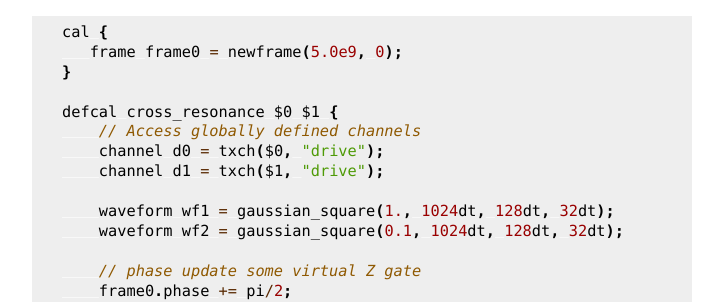
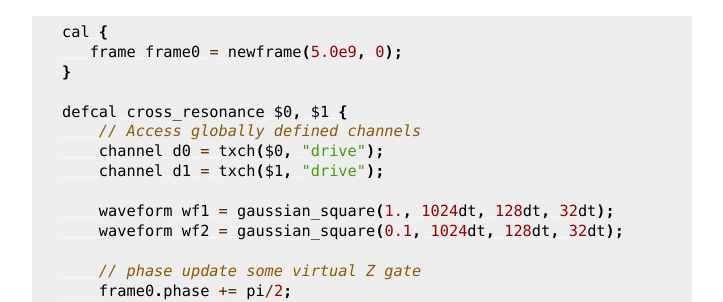
Before and after one commit to openqasm/openqasm, a Sphinx documentation site: the page built from source/language/openpulse.rst, in a window 1280 px wide and 900 px high, scrolled down 7962 px. Shown: the part 157-459 px from the top of the window, without its empty margins (388-1111 px from the left). Built offline with Sphinx 7.4.7, drawn with Linux system fonts in a browser that asks for light colours; cross-references to code outside the pages are shown as plain code.

```diff
--- a/source/language/openpulse.rst
+++ b/source/language/openpulse.rst
@@ -392,7 +392,7 @@ Cross-resonance gate
      frame frame0 = newframe(5.0e9, 0);
   }
 
-  defcal cross_resonance $0 $1 {
+  defcal cross_resonance $0, $1 {
       // Access globally defined channels
       channel d0 = txch($0, "drive");
       channel d1 = txch($1, "drive");
```
